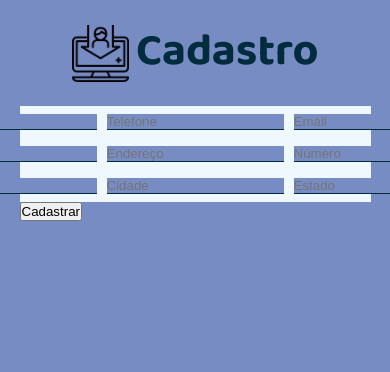
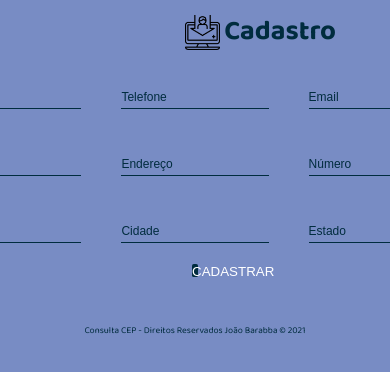
Before and after one commit to joao-barabba/Consulta_CEP, a plain HTML site: page index.html in a window 390 px wide. Shown: the top 372 px of the page. Drawn offline with Linux system fonts and the light colour scheme; a web font is replaced by a local one.

Commit message:
:up: Consulta Cep funcional, com script escrito porém sem responsividade.

```diff
--- a/index.html
+++ b/index.html
@@ -43,9 +43,10 @@
                 <input type="text" name="cidadde" id="cidade" placeholder="Cidade" />
                 <input type="text" name="estado" id="estado" placeholder="Estado" />
         </div>
-        <button id="btn">Cadastrar</button>
       </form>
+      <button id="btn">Cadastrar</button>
     </main>
+    <footer><p>Consulta CEP - Direitos Reservados João Barabba &copy 2021</p></footer>
   </body>
   <script src="script.js"></script>
 </html>
--- a/script.js
+++ b/script.js
@@ -0,0 +1,43 @@
+'use strict';
+
+const limparFormulario = (endereco) =>{// Função para limpar os campos
+    document.getElementById('endereco').value = '';
+    document.getElementById('bairro').value = '';
+    document.getElementById('cidade').value = '';
+    document.getElementById('estado').value = '';
+}
+
+
+const preencherFormulario = (endereco) =>{//Função de preenchimento com base de dados da API
+    document.getElementById('endereco').value = endereco.logradouro;
+    document.getElementById('bairro').value = endereco.bairro;
+    document.getElementById('cidade').value = endereco.localidade;
+    document.getElementById('estado').value = endereco.uf;
+}
+
+//Validação de Cep
+const eNumero = (numero) => /^[0-9]+$/.test(numero);
+
+const cepValido = (cep) => cep.length == 8 && eNumero(cep);
+
+const pesquisarCep = async() => {//Função que recebe promessa do fetch e trata ela para dados json
+    limparFormulario();
+
+    const cep = document.getElementById('cep').value;
+    const url = `https://viacep.com.br/ws/${cep}/json/`;
+    if (cepValido(cep)){
+        const dados = await fetch(url);
+        const endereco = await dados.json();
+        if (endereco.hasOwnProperty('erro')){
+            document.getElementById('endereco').value = 'CEP não encontrado!';
+        }else {
+            preencherFormulario(endereco);
+        }
+    }else{
+        document.getElementById('endereco').value = 'CEP incorreto!';
+    }
+
+}
+
+document.getElementById('cep')
+        .addEventListener('focusout',pesquisarCep);
--- a/style.css
+++ b/style.css
@@ -10,6 +10,7 @@
 :root{
     --dark-blue: #002C3E;/* Declarando Variáveis no CSS*/
     --light-blue:#788cc4;
+    --blueHover:#30728b;
     --font-primary: "Baloo da 2", serif;
 
 }
@@ -53,15 +54,57 @@ body{
     align-items: center;
     justify-content: center;
     width: 100%;
-    background-color: aliceblue;
     padding: .2rem;
 
 }
 #form input{
     border: none;
     border-bottom: solid 1px var(--dark-blue);
-    margin:5px;
+    margin:20px;
     width: 16rem;
+    height: 2.5rem;
     background-color:var(--light-blue);
     color: var(--dark-blue);
+    font-size: 12px;
+    outline: none;
+    transition: .5s;
+
+
 }
+
+input::placeholder{
+    color: var(--dark-blue);
+
+}
+#btn{
+    width: 15%;
+    background: var(--dark-blue);
+    color: #fff;
+    cursor: pointer;
+    border:none;
+    border-radius: .2rem;
+    text-transform: uppercase;
+    height: 1.4rem;
+    margin-bottom: 5rem;
+
+}
+#btn:hover{
+    background: var(--blueHover);
+    box-shadow: 0px 10px 13px -7px #000000, 5px 5px 9px 5px rgba(0,0,0,0);
+
+}
+footer{
+    display: flex;
+    align-items: center;
+    justify-content: center;
+    color: var(--dark-blue);
+
+}
+@media(max-width:800px){/*A partir de 800px ele usará esta estilização*/
+    html{
+        font-size: 57.5%;
+    }
+    #container{
+        width:10%;
+    }
+}
```
